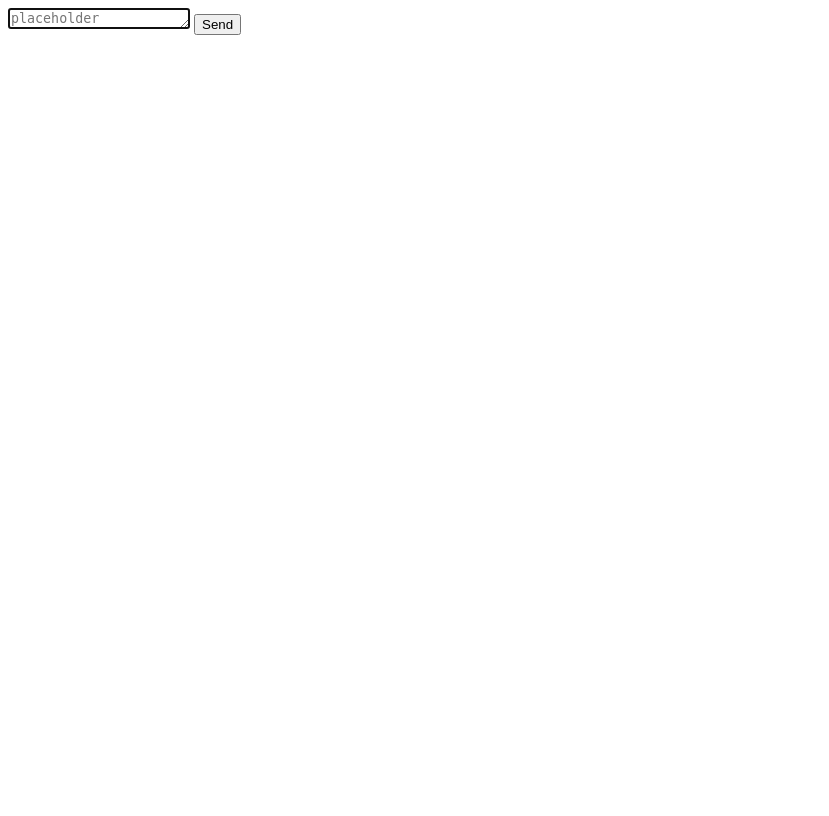
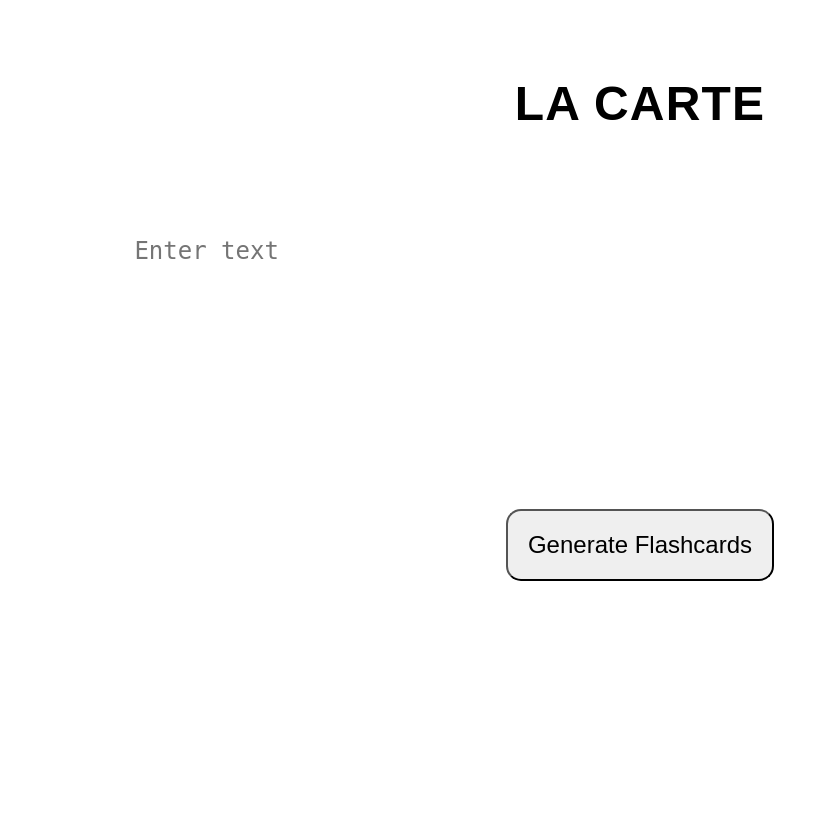
Before and after one commit to LACARTE-MISTRAL/LaCarte, a Flask app: page / in a window 1280 px wide. Before the commit the part shown is almost empty. Shown: the whole page, without its empty margins (0-829 px from the left). Before the commit the page ends 35 px from the top, so only its background shows below. Run offline with Flask 3, Linux system fonts and the light colour scheme.

Commit message:
front end

```diff
--- a/application.py
+++ b/application.py
@@ -4,6 +4,7 @@ import os
 import json
 from mistral import mistral
 from prompt import make_prompt
+
 
 # API KEY AND MODEL
 load_dotenv()
@@ -24,7 +25,9 @@ def process_text():
         data = request.form['text']
         response = mistral(make_prompt(5, data))
         cards = json.loads(response)
-    return render_template('index.html', question=cards[0]["front"], answer=cards[0]["back"])
+    return cards
+
+
 
 if __name__ == '__main__':
     application.run(port=8000 ,debug=True)
--- /dev/null
+++ b/static/css/style.css
@@ -0,0 +1,57 @@
+body {
+    font-family: Arial, Helvetica, sans-serif;
+    font-size: 24px;
+    line-height: 1.5;
+    letter-spacing: 0.05em;
+}
+
+
+#initial {
+    display: flex;
+    flex-direction: column;
+    justify-content: center;
+    align-items: center;
+    height: 100vh;
+}
+
+#initial h1 {
+    position: absolute;
+    top: 0;
+    left: 50%;
+    transform: translate(-50%, 50%);
+}
+
+#initial form {
+    display: flex;
+    flex-direction: column;
+    align-items: center;
+    width: 100%;
+}
+
+#initial textarea {
+    font-size: 24px;
+    margin-bottom: 20px;
+    width: 80%;
+    height: 250px;
+    flex-grow: 1;
+    background-color: transparent;
+    border: none;
+    outline: none !important;
+    resize: none;
+}
+
+#initial button {
+    border: 1 px solid black;
+    border-radius: 15px;
+    padding: 20px;
+    font-size: 24px;
+    font-family: Arial, Helvetica, sans-serif;
+}
+
+#flash-cards {
+    display: none;
+    font-family: Arial, Helvetica, sans-serif;
+    font-size: 24px;
+    line-height: 1.5;
+    letter-spacing: 0.05em;
+}
--- /dev/null
+++ b/static/js/main.js
@@ -0,0 +1,30 @@
+document.addEventListener('DOMContentLoaded', event => {
+
+    const initialDisplay = document.getElementById('initial');
+    const flashCardsDisplay = document.getElementById('flash-cards');
+    const form = document.getElementById('generate-button');
+    const cardFront = document.getElementById('card-front-text');
+    const cardBack = document.getElementById('card-back-text');
+
+
+    form.addEventListener('submit', event =>
+    {
+        event.preventDefault();
+        console.log("Event started");
+        initialDisplay.style.display = 'none';
+        flashCardsDisplay.style.display = 'block';
+
+        fetch (form.action, {
+            method: form.method,
+            body: new FormData(form)
+        }).then(response => response.json())
+        .then(data => {
+            console.log(data);
+            cardFront.innerHTML = data[0].front;
+            cardBack.innerHTML = data[0].back;
+            darcBack.style.display = 'none';
+
+
+        });
+    });
+});
--- a/templates/index.html
+++ b/templates/index.html
@@ -3,22 +3,30 @@
 <head>
     <meta charset="utf-8">
     <meta name="viewport" content="initial-scale=1, width=device-width">
+    <link rel="stylesheet" href="{{ url_for('static', filename='css/style.css') }}">
     <title>LA CARTE</title>
 </head>
 <body>
-    <div id="">
-        <form action="/process_text" method="POST">
-            <textarea rows="1" name="text" autofocus placeholder="placeholder"></textarea>
-            <button type="submit"   name="action" value="client_input">Send</button>
+
+    <div id="initial">
+        <div>
+            <h1>LA CARTE</h1>
+        </div>
+        <form id="generate-button"  action="/process_text" method="POST">
+            <textarea name="text" autofocus placeholder="Enter text"></textarea>
+            <button type="submit">Generate Flashcards</button>
         </form>
     </div>
-    <div id="flash-card">
-        <form id="flash-card-front">
-            <h6><b>{{ question }}</b></h6>
-        </form>
-        <form if="flash-card-back">
-            <h6><b>{{ answer }}</b></h6>
+    <div id="flash-cards">
+        <form id="flash-cards-form">
+            <div id="card-front-text"></div>
+            <div id="card-back-text"></div>
+            <button type="submit">Previous</button>
+            <button type="submit">Flip</button>
+            <button type="submit">Next</button>
         </form>
     </div>
+    <script type="module" src="{{ url_for('static', filename='js/main.js') }}"></script>
 </body>
+
 </html>
```
